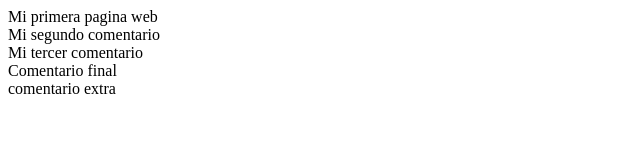
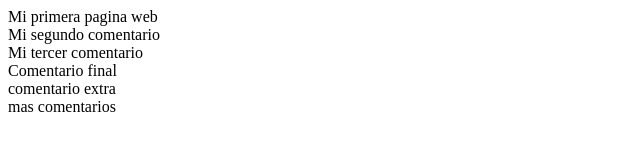
Before and after one commit to maxchz/ExplicacionGIT, a plain HTML site: page index.html in a window 1280 px wide. Shown: the full height of the page, 0-640 px from the left. Drawn offline with Linux system fonts and the light colour scheme.

Commit message:
mas comentarios

```diff
--- a/index.html
+++ b/index.html
@@ -12,6 +12,7 @@
     <div>Mi tercer comentario</div>
     <div>Comentario final</div>
     <div>comentario extra</div>
+    <div> mas comentarios</div>
 
 </body>
 </html>
```
